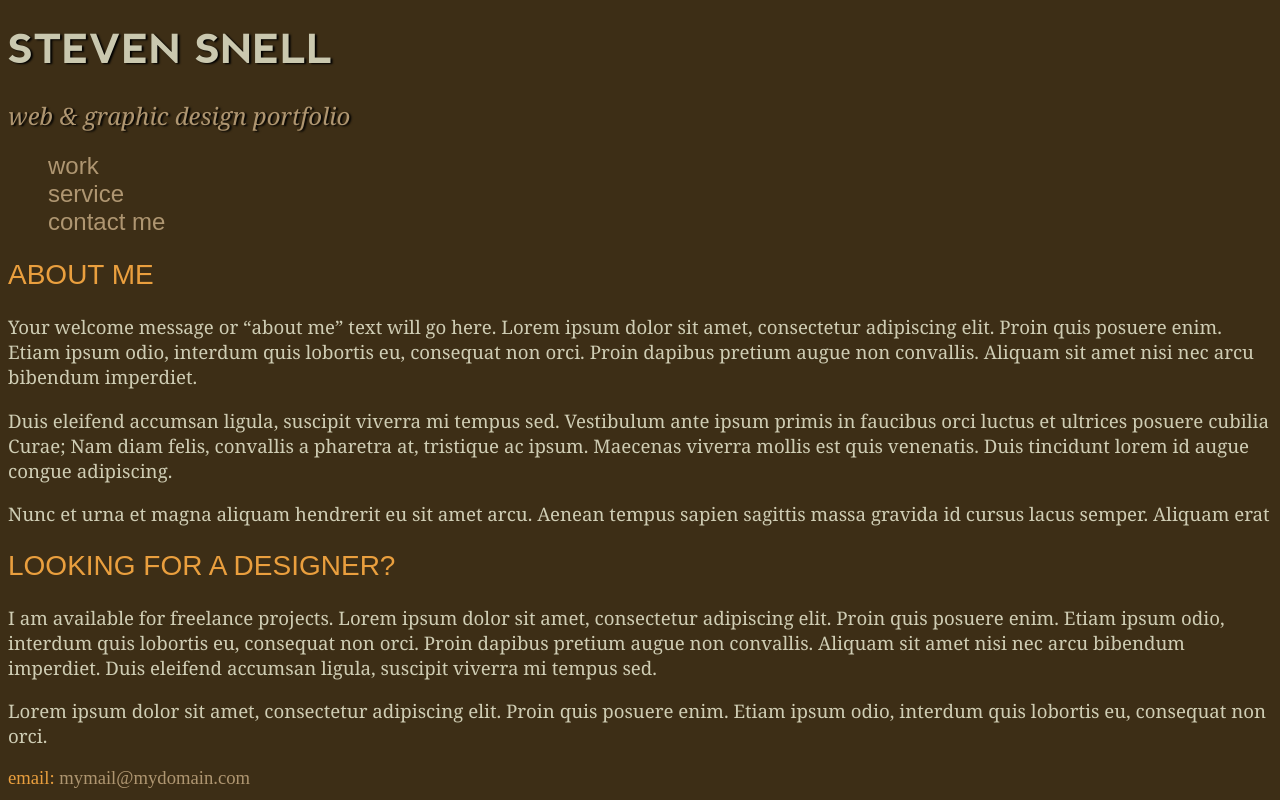
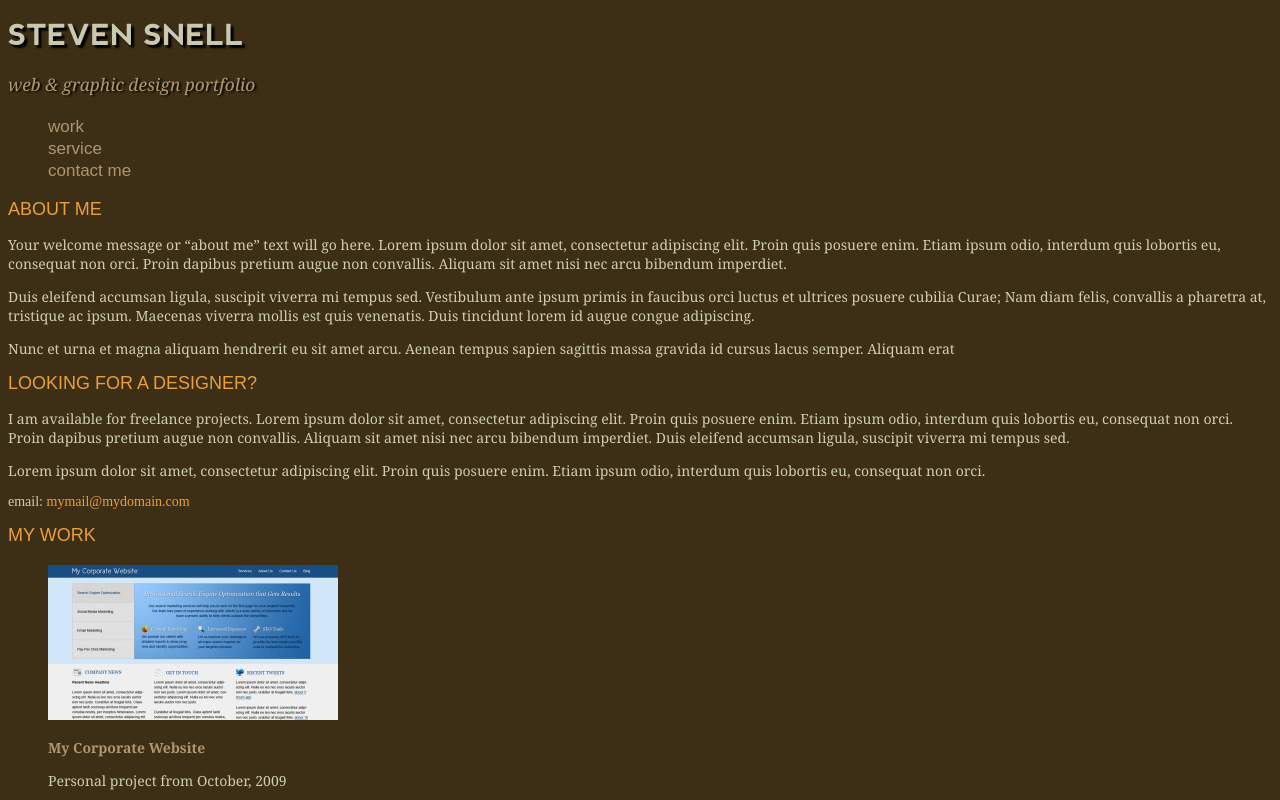
Before and after one commit to icyater/one-page-portfolio, a plain HTML site: page index.html in a window 1280 px wide. Shown: the top 800 px of the page. Drawn offline with Linux system fonts and the light colour scheme.

Commit message:
font sizes ok

```diff
--- a/css/style.css
+++ b/css/style.css
@@ -4,18 +4,23 @@ body{
 }
 header h1{
 	font-family: NevisBold;
-	font-size: 30pt;
+	font-size: 29px;
 	color: #cac8af;
-	text-shadow: 2px 1px 2px #000;
+	text-shadow: 3px 3px 2px #000;
 	text-transform: uppercase;
+
 
 }
 header h2{
 	font-family: georgia;
 	color: #af9671;
-	font-size: 18pt;
+	font-size: 13pt;
 	font-style: italic;
 	text-shadow: 2px 1px 2px #000;
+}
+header nav a{
+	color: #af9671;
+	font-size: 17px;
 }
 body {
 	color: #cfcdb4;
@@ -23,13 +28,17 @@ body {
 h1{
 	color: #ea9f3e;
 	font-weight: normal;
+	font-size: 18px;
+
 }
 h2{
 	color: #ea9f3e;
 	font-weight: normal;
+	font-size: 18px;
 }
 h3{
 	color: #af9671;
+	font-size: 14px;
 
 }
 a{
@@ -52,6 +61,7 @@ article h1{
 section h1{
 	text-transform: uppercase;
 	font-family: arial;
+
 }
 section h2{
 	text-transform: uppercase;
@@ -59,7 +69,7 @@ section h2{
 }
 p{
 	font-family: georgia;
-	font-size: 14pt;
+	font-size: 14px;
 }
 section ul li{
 	font-family: georgia;
@@ -67,11 +77,25 @@ section ul li{
 address{
 	font-style: normal;
 }
-section a{
+section address a{
+	color: #ea9f3e;
+}
+section li a{
 	color: #af9671;
+	font-size: 14px;
 }
 section address{
-	color: #ea9f3e;
+	color: #cfcdb4;
+	font-size: 14px;
+}
+section ul li {
+	font-size: 14px;
+}
+div a:last-child {
+	font-size: 14px;
+}
+footer small{
+	font-size: 14px;
 }
 
 	/*about me stb betu vastagsagot at allitani
--- a/index.html
+++ b/index.html
@@ -88,7 +88,7 @@
 		<section>
 			<h2>Services</h2>
 			<article>
-				<h3>Web design</h3>
+				<h3>Web Design</h3>
 				<p>Lorem ipsum dolor sit amet, consectetur adipiscing elit. Proin quis posuere enim. Etiam ipsum odio, interdum quis lobortis eu, consequat non orci. Proin dapibus pretium augue non
 				convallis. </p>
 			</article>
```
